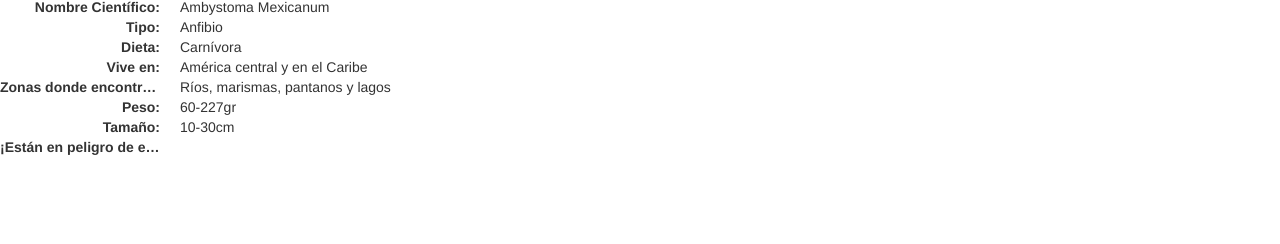
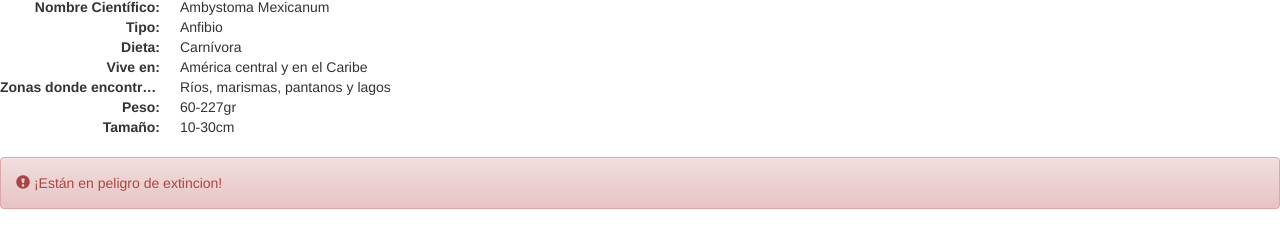
Before and after one commit to los-axolotes-de-hugo/los-axolotes-de-hugo.github.io, a plain HTML site: page index.html in a window 1280 px wide. Shown: the part 556-800 px from the top of the page. Drawn offline with nearby package versions, Linux system fonts and the light colour scheme.

Commit message:
Puesto icono peligro

```diff
--- a/index.html
+++ b/index.html
@@ -24,8 +24,13 @@
     <dt>Zonas donde encontrarlos:</dt><dd>Ríos, marismas, pantanos y lagos</dd>
     <dt>Peso:</dt><dd>60-227gr</dd>
     <dt>Tamaño:</dt><dd>10-30cm</dd>
-    <dt><strong>¡Están en peligro de extincion!</strong></dt>
   </dl>
+
+  <div class="alert alert-danger" role="alert">
+    <span class="glyphicon glyphicon-exclamation-sign" aria-hidden="true"></span>
+    ¡Están en peligro de extincion!
+  </div>
+
   <script src="https://ajax.googleapis.com/ajax/libs/jquery/1.12.4/jquery.min.js"></script>
   <script src="https://maxcdn.bootstrapcdn.com/bootstrap/3.3.7/js/bootstrap.min.js" integrity="sha384-Tc5IQib027qvyjSMfHjOMaLkfuWVxZxUPnCJA7l2mCWNIpG9mGCD8wGNIcPD7Txa" crossorigin="anonymous"></script>
 </body>
```
